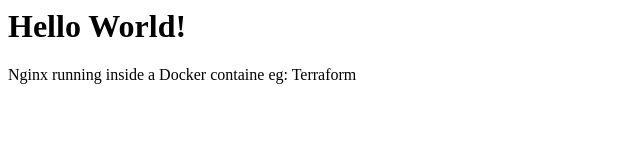
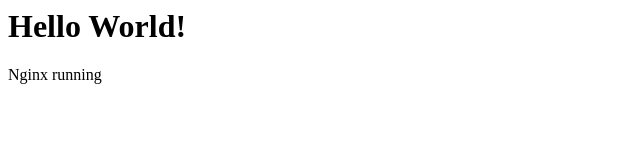
Before and after one commit to zeineldin/docker-nginx-sandbox, a plain HTML site: page index.html in a window 1280 px wide. Shown: the whole page, without its empty margins (0-640 px from the left). Drawn offline with Linux system fonts and the light colour scheme.

Commit message:
Update index.html

```diff
--- a/index.html
+++ b/index.html
@@ -1,3 +1,3 @@
 <h1>Hello World!</h1>
 
-<p> Nginx running inside a Docker containe eg: Terraform </p>
+<p> Nginx running </p>
```
